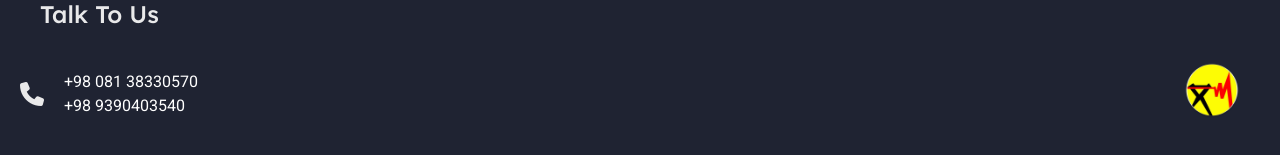
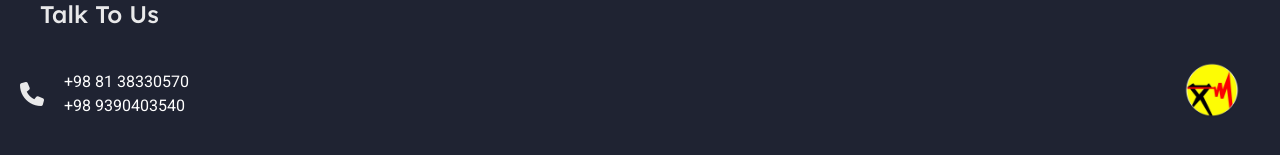
Before and after one commit to abbasbayat0/royanenergy.ir, a React (Vite) app: page / in a window 1280 px wide. Shown: the part 1814-1969 px from the top of the page. Built offline with nearby package versions, Linux system fonts and the light colour scheme.

Commit message:
little problems

```diff
--- a/src/components/Contact.jsx
+++ b/src/components/Contact.jsx
@@ -40,7 +40,7 @@ const Contact = () => {
             <div className="flex gap-5 justify-center items-center">
               <i className="fa-solid fa-phone text-2xl text-white opacity-90"></i>
               <div>
-                <p className="text-white font-roboto">+98 081 38330570</p>
+                <p className="text-white font-roboto">+98 81 38330570</p>
                 <p className="text-white font-roboto">+98 9390403540</p>
               </div>
             </div>
--- a/src/components/Team.jsx
+++ b/src/components/Team.jsx
@@ -118,7 +118,7 @@ const Team = () => {
                 : "translate-y-2 opacity-0"
             }`}
           >
-            <p className="p-2 text-white font-lexend rounded-xl bg-gray-600 flex transition-all duration-700 justify-center items-center text-center text-[12px]">Head of the Project Management Secto</p>
+            <p className="p-2 text-white font-lexend rounded-xl bg-gray-600 flex transition-all duration-700 justify-center items-center text-center text-[12px]">Head of the Project Management Sector</p>
           </div>
         </div>
         <div
--- a/vite.config.js
+++ b/vite.config.js
@@ -4,5 +4,4 @@ import react from '@vitejs/plugin-react-swc'
 // https://vitejs.dev/config/
 export default defineConfig({
   plugins: [react()],
-  base: "/royanenergy.ir/"
 })
```
